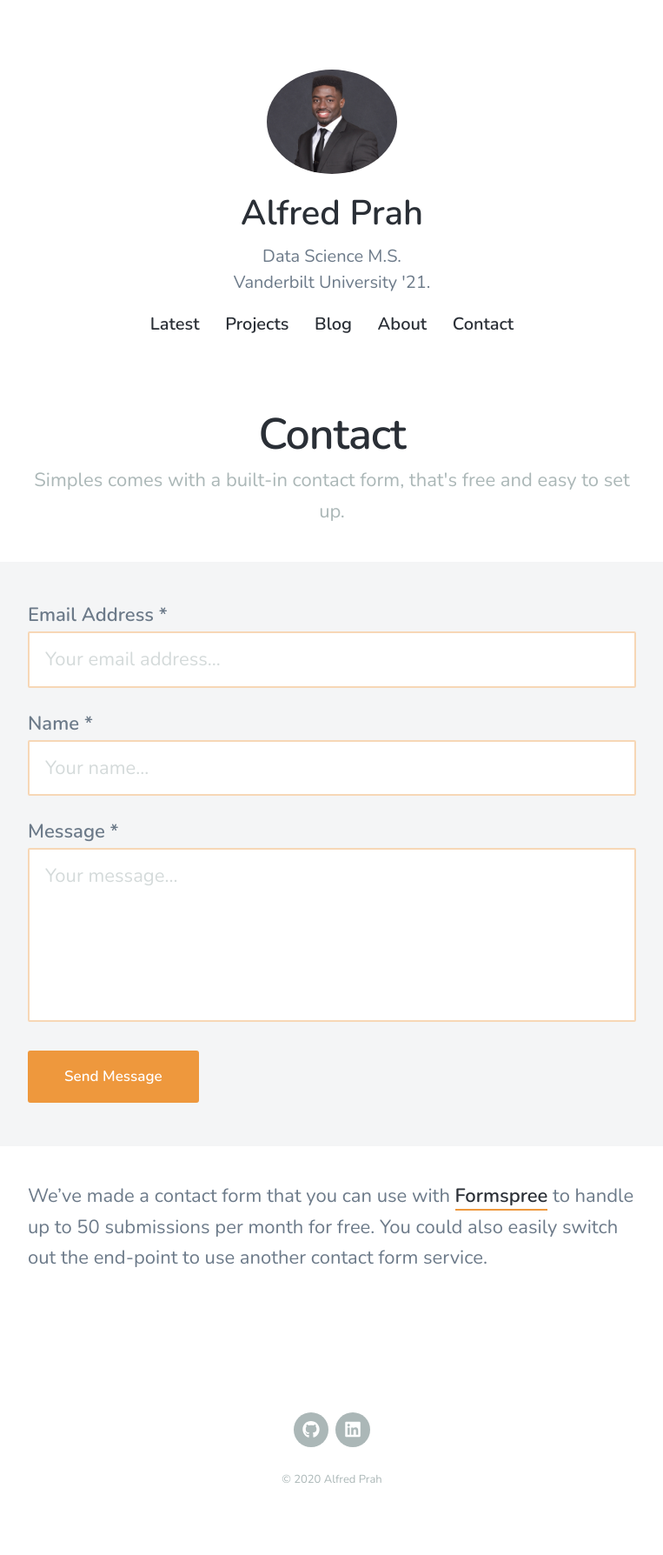
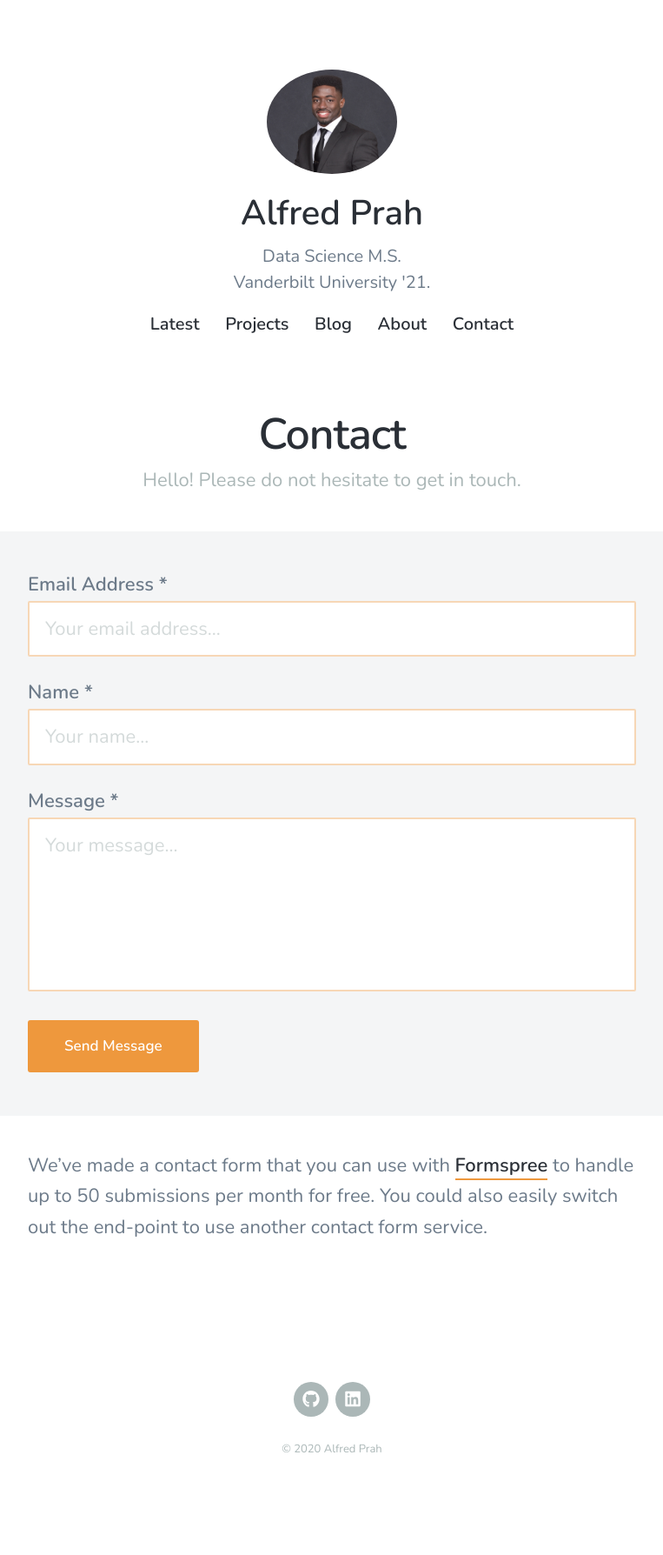
Before and after one commit to alfredprah/alfredprah.github.io2, a Jekyll site: the page built from _pages/contact.md, in a window 1280 px wide. Shown: the whole page at 87% size, without its empty margins (258-1021 px from the left). Built offline with Jekyll 4.4.1, drawn with Linux system fonts in a browser that asks for light colours; nearby versions of some CDN libraries; after the commit the page ends 1753 px from its top, so only the background shows below that.

Commit message:
Update contact.md

```diff
--- a/_pages/contact.md
+++ b/_pages/contact.md
@@ -1,6 +1,6 @@
 ---
 title: Contact
-subtitle: Simples comes with a built-in contact form, that's free and easy to set up.
+subtitle: Hello! Please do not hesitate to get in touch.
 description: Simples is a super simple blogging theme for Jekyll.
 featured_image: /images/demo/demo-landscape.jpg
 ---
```
